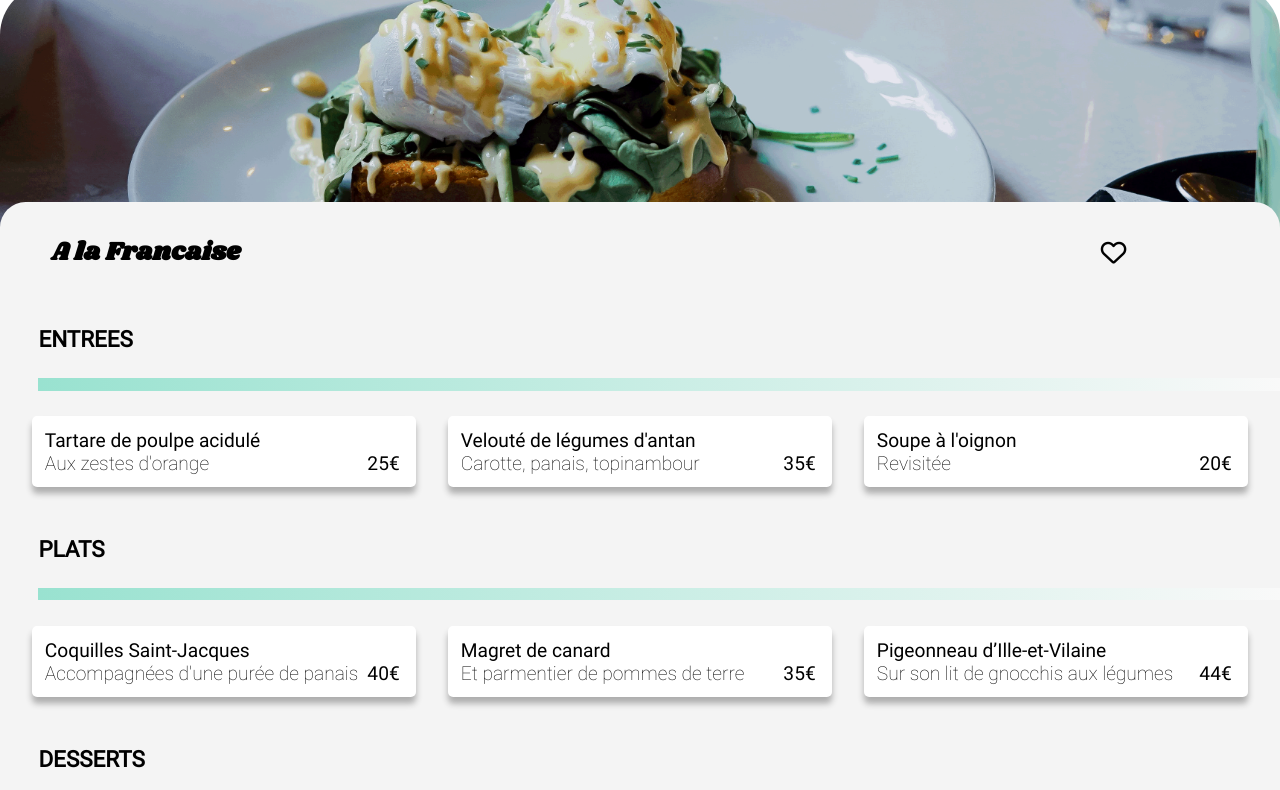
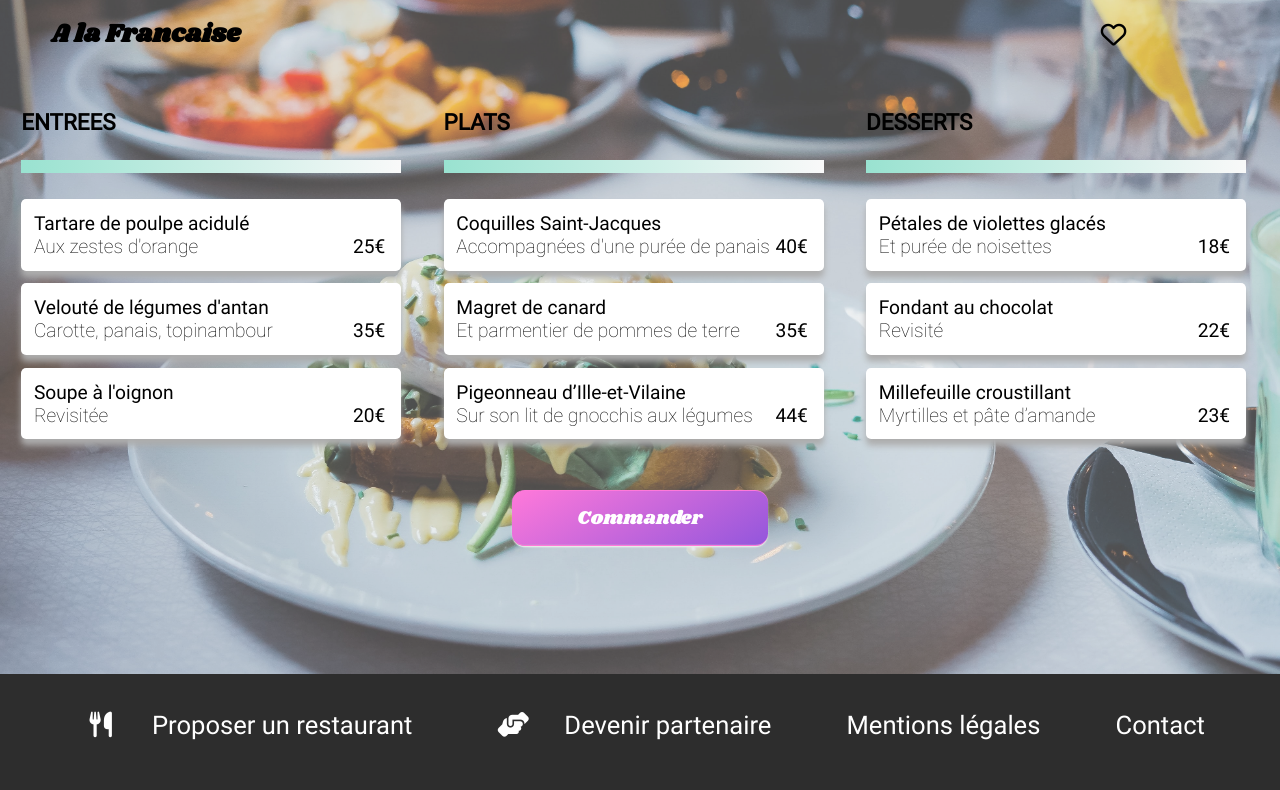
Before and after one commit to ClementBenezech/ClementBenezech_03_04042021, a website: page pages/a_la_francaise.html in a window 1280 px wide. Shown: the part 91-881 px from the top of the page. Drawn offline with Linux system fonts and the light colour scheme.

Commit message:
Complete overhaul of the restaurant pages design with a fixed background using all available space to enhance looks, went back from 3 lines to 3 columns, added some text-shadow in the header, reversed to original button look for desktop

```diff
--- a/pages/a_la_francaise.html
+++ b/pages/a_la_francaise.html
@@ -22,7 +22,7 @@
 
         <img class="restaurant-image" src="../public/images/restaurants/toa-heftiba-DQKerTsQwi0-mobile.png"
         srcset="../public/images/restaurants/toa-heftiba-DQKerTsQwi0-mobile.png 1080w,
-        ../public/images/restaurants/toa-heftiba-DQKerTsQwi0-desktop.png 3440w">
+        ../public/images/restaurants/toa-heftiba-DQKerTsQwi0-unsplash.jpg 3440w">
         <main class="restaurant-menu-container">
             <div class="restaurant-name-container">
                 <h2>A la Francaise</h2>
@@ -145,7 +145,7 @@
                     </div>
                 </div>
             </div>
-            <button class="btn-explore" type="button">Commander</button>
+            <button class="btn-explore btn-explore--restaurant-page" type="button">Commander</button>
         </main>
 
 
--- a/sass/components/_buttons.scss
+++ b/sass/components/_buttons.scss
@@ -15,7 +15,7 @@
     margin-bottom: $font-size-small;
     margin-top: $font-size-small;
     font-family: Shrikhand;
-    background: linear-gradient(
+    /*background: linear-gradient(
       150deg,
       $color-secondary,
       lighten($color-primary, 15%)
@@ -23,7 +23,7 @@
     background-size: 400% 400%;
     background-clip: text;
     -webkit-background-clip: text;
-    color: transparent;
+    color: transparent;*/
     animation: desktop-btn-anim;
     animation-duration: 8s;
     animation-iteration-count: infinite;
@@ -31,7 +31,7 @@
   width: max-content;
   box-shadow: 0 1vw 0.5vw 0.5vw darken($color-background-primary, 5);
   @include desktop-only {
-    box-shadow: 0 0.3vw 0.3vw 0.3vw darken($color-background-primary, 5);
+    box-shadow: 0 0.1vw 0.1vw 0 darken($color-background-primary, 5);
   }
 
   &:hover {
@@ -41,11 +41,17 @@
       lighten($color-primary, 5)
     );
     @include desktop-only {
-      background-clip: text;
-      -webkit-background-clip: text;
+      /*background-clip: text;
+      -webkit-background-clip: text;*/
       font-family: Shrikhand;
-      color: transparent;
+      /*color: transparent;*/
       box-shadow: darken($color-background-primary, 7);
     }
   }
+  &--restaurant-page {
+    @include desktop-only {
+      width: 20%;
+      margin-left: 40%;
+    }
+  }
 }
--- a/sass/layout/_footer.scss
+++ b/sass/layout/_footer.scss
@@ -7,6 +7,7 @@
     padding: $font-size_small 0 1 * $font-size_regular 0;
     flex-direction: row;
     justify-content: space-evenly;
+    z-index: $maximum-index;
   }
   width: 100%;
   * {
--- a/sass/layout/_header.scss
+++ b/sass/layout/_header.scss
@@ -1,6 +1,7 @@
 .header {
   @include display-flex-row-center;
   position: relative;
+  z-index: $maximum-index;
 }
 
 .header a {
@@ -17,3 +18,9 @@
     font-size: $font-size-small;
   }
 }
+@include desktop-only {
+  .header a,
+  h1 {
+    text-shadow: 0 0 0.5 * $font-size-small $color-background-light;
+  }
+}
--- a/sass/pages/_restaurant_pages.scss
+++ b/sass/pages/_restaurant_pages.scss
@@ -3,8 +3,11 @@
   height: 70vw;
   object-fit: cover;
   @include desktop-only {
-    height: 25vw;
-    border-radius: $font-size-regular;
+    height: 100vh;
+    /*border-radius: $font-size-regular;*/
+    position: fixed;
+    top: 0;
+    left: 0;
   }
 }
 
@@ -19,15 +22,20 @@
   padding-bottom: 2 * $font-size-regular;
   z-index: $maximum-index;
   @include desktop-only {
-    border-radius: $font-size-small $font-size-small 0 0;
-    margin-top: -4 * $font-size-small;
+    background: rgba($color: $color-background-light, $alpha: 0.3);
+    border-radius: 0;
+    margin-top: 0;
+    flex-direction: row;
+    flex-wrap: wrap;
+    align-items: flex-start;
   }
   &__category {
     width: 100%;
     padding-left: 1.5 * $font-size-regular;
     @include desktop-only {
       /*text-align: center;*/
-      padding-left: 1.5 * $font-size-small;
+      width: 90%;
+      padding-left: 0;
       margin-bottom: $font-size-small;
     }
   }
@@ -40,6 +48,7 @@
       flex-direction: row;
       flex-wrap: wrap;
       justify-content: space-evenly;
+      width: 33%;
       /*border-bottom: 1px solid $color-secondary;*/
       padding-bottom: 0.5 * $font-size-small;
     }
@@ -65,8 +74,8 @@
       align-self: flex-start;
       margin-bottom: 0.5 * $font-size-regular;
       @include desktop-only {
-        width: 100%;
-        margin-left: 1.5 * $font-size-small;
+        width: 90%;
+        margin-left: 0;
       }
     }
   }
@@ -74,7 +83,7 @@
   &__article-container {
     width: 90%;
     @include desktop-only {
-      width: 30%;
+      /*width: 30%;*/
       margin-bottom: 0.5 * $font-size-small;
       border-radius: 0.2 * $font-size-small;
     }
@@ -162,6 +171,8 @@
   @include desktop-only {
     padding: 2 * $font-size-small;
     height: 2 * $font-size-small;
+    /*order: 1;*/
+    width: 100%;
     & > * {
       height: $font-size-small;
       font-size: $font-size-small;
```
Also changed, not shown: pages/la_note_enchantee.html (+2 -2 lines), pages/la_palette_du_gout.html (+2 -2 lines), pages/le_delice_des_sens.html (+2 -2 lines), public/css/style.css, 1 other file.
